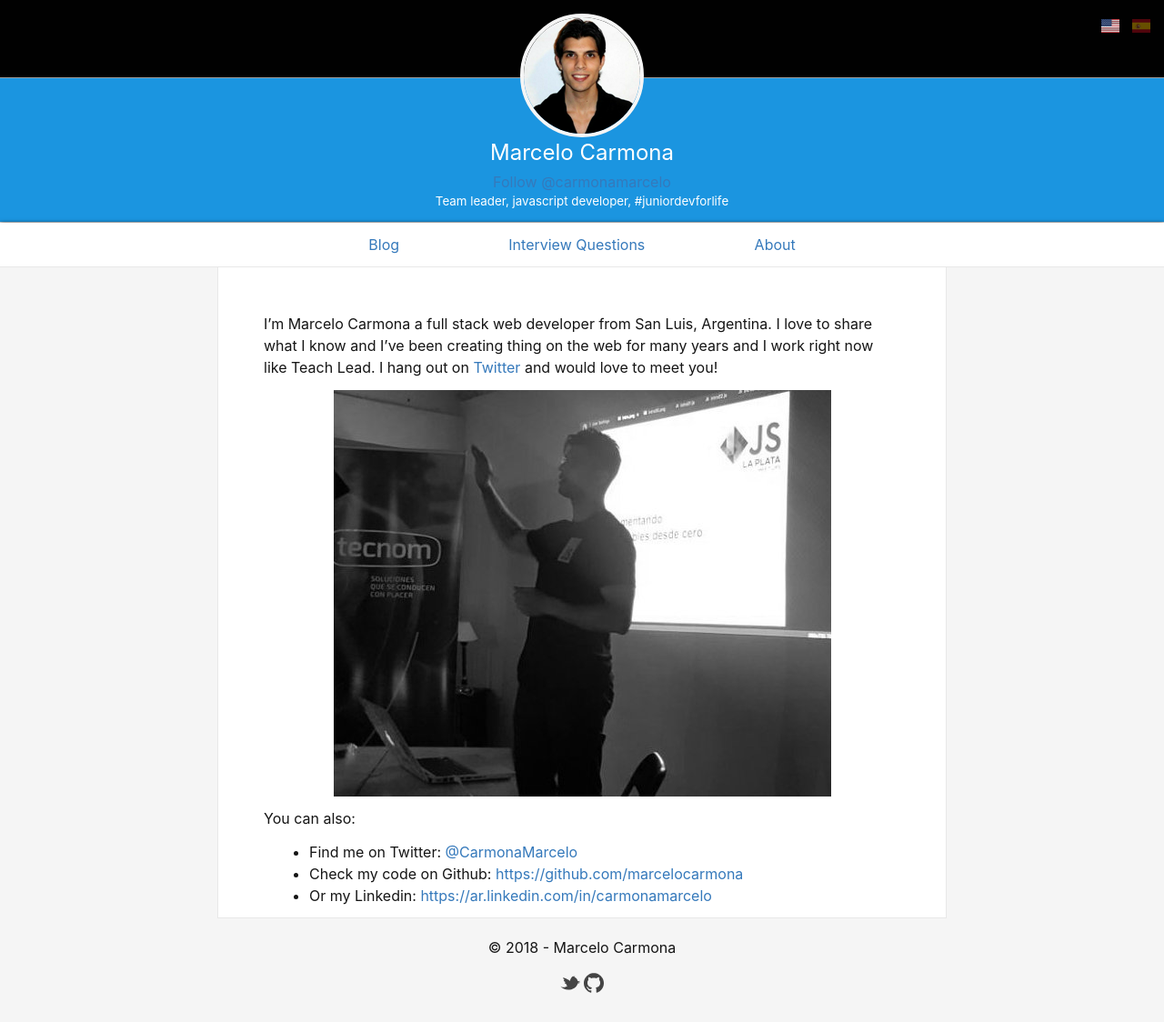
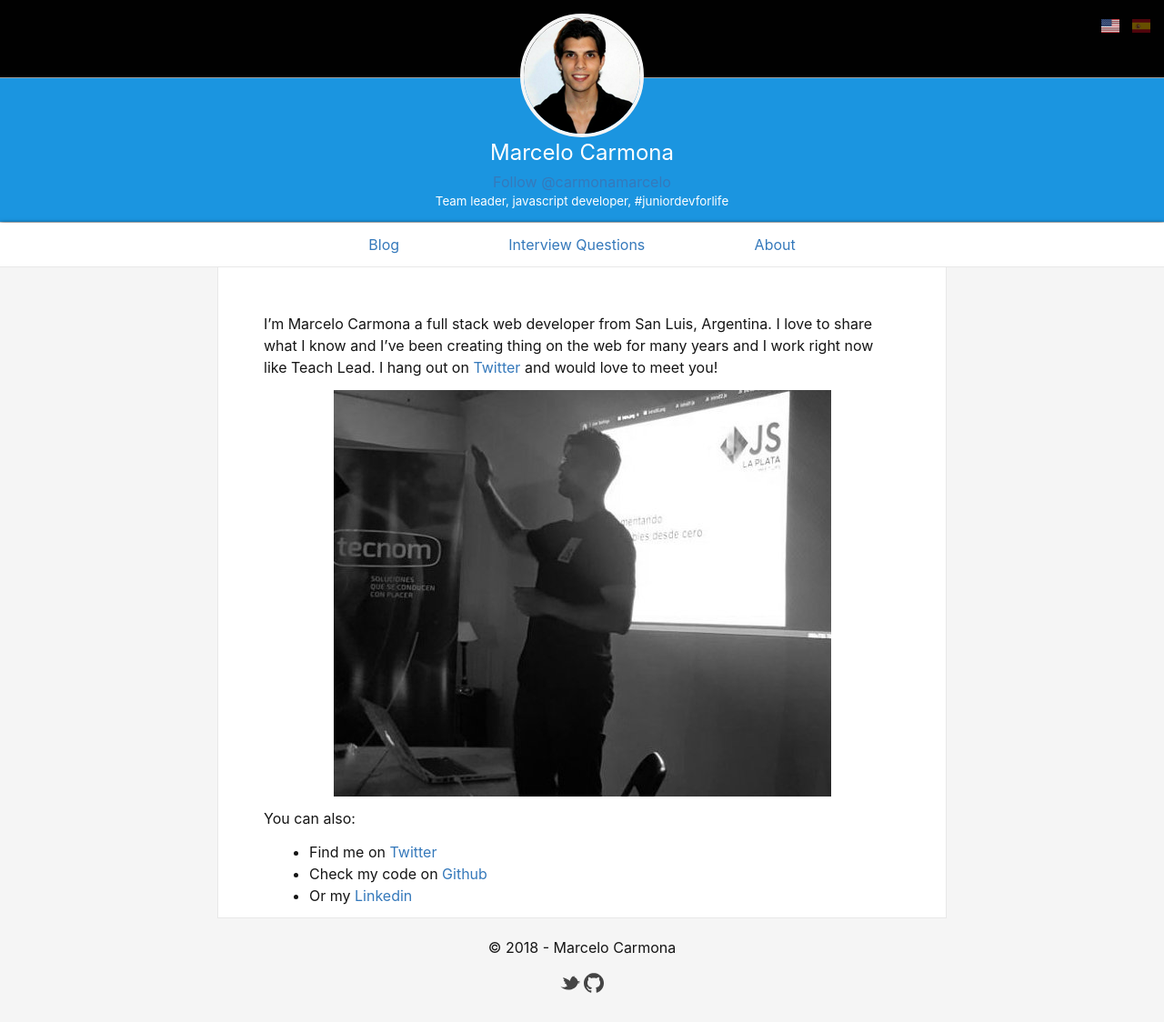
Before and after one commit to marcelocarmona/marcelocarmona.github.io, a Jekyll site: the page built from about.md, in a window 1280 px wide. Shown: the whole page at 91% size. Built offline with Jekyll 4.4.1, drawn with Linux system fonts in a browser that asks for light colours; comment, search, counter and statistics services are not loaded.

Commit message:
updated about description

```diff
--- a/about.md
+++ b/about.md
@@ -13,9 +13,9 @@ I'm Marcelo Carmona a full stack web developer from San Luis, Argentina. I love
 
 You can also:
 
-* Find me on Twitter: [@CarmonaMarcelo]({{site.social.twitterURL}})
-* Check my code on Github: [{{site.social.githubURL}}]({{site.social.githubURL}})
-* Or my Linkedin: [{{site.social.linkedinURL}}]({{site.social.linkedinURL}})
+* Find me on [Twitter]({{site.social.twitterURL}})
+* Check my code on [Github]({{site.social.githubURL}})
+* Or my [Linkedin]({{site.social.linkedinURL}})
 
 <script type="application/ld+json">
 {% include json-ld/person.json %}
```
Also changed, not shown: sobre-mi.md (+3 -3 lines).
